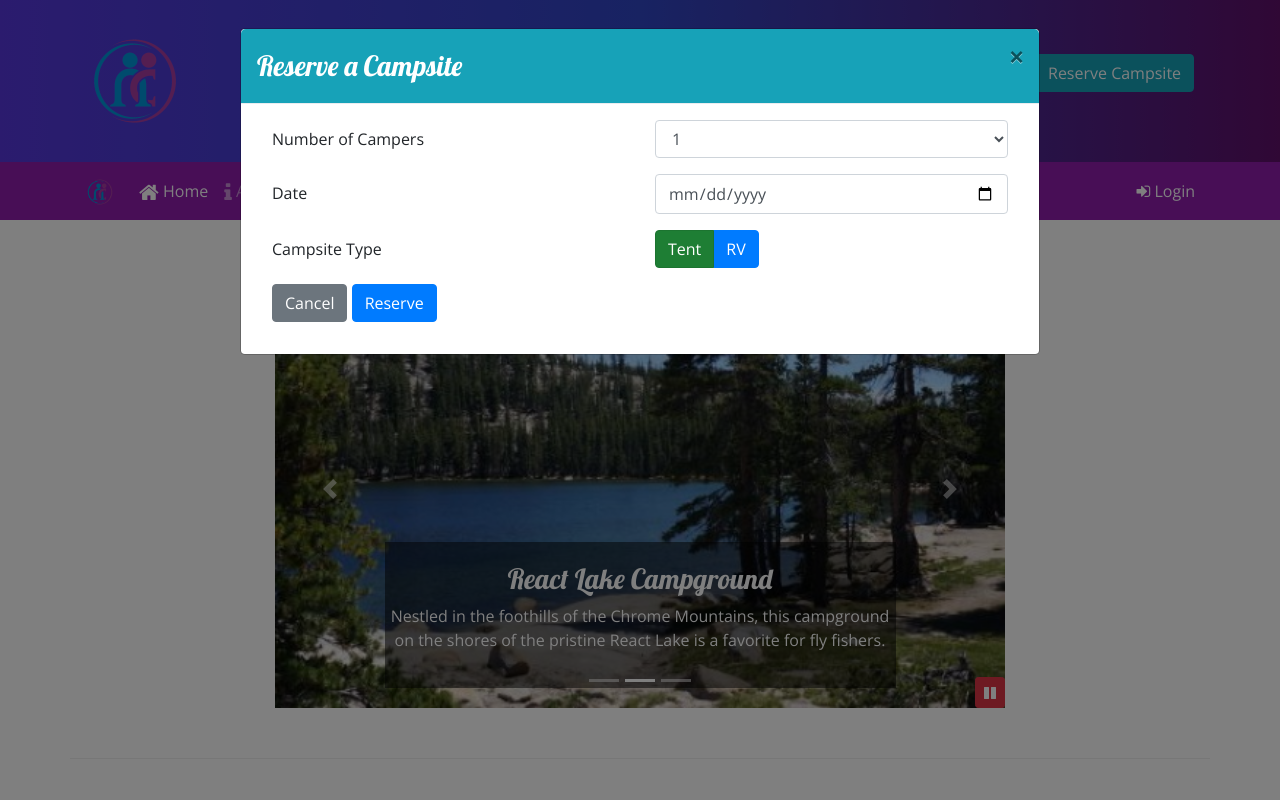
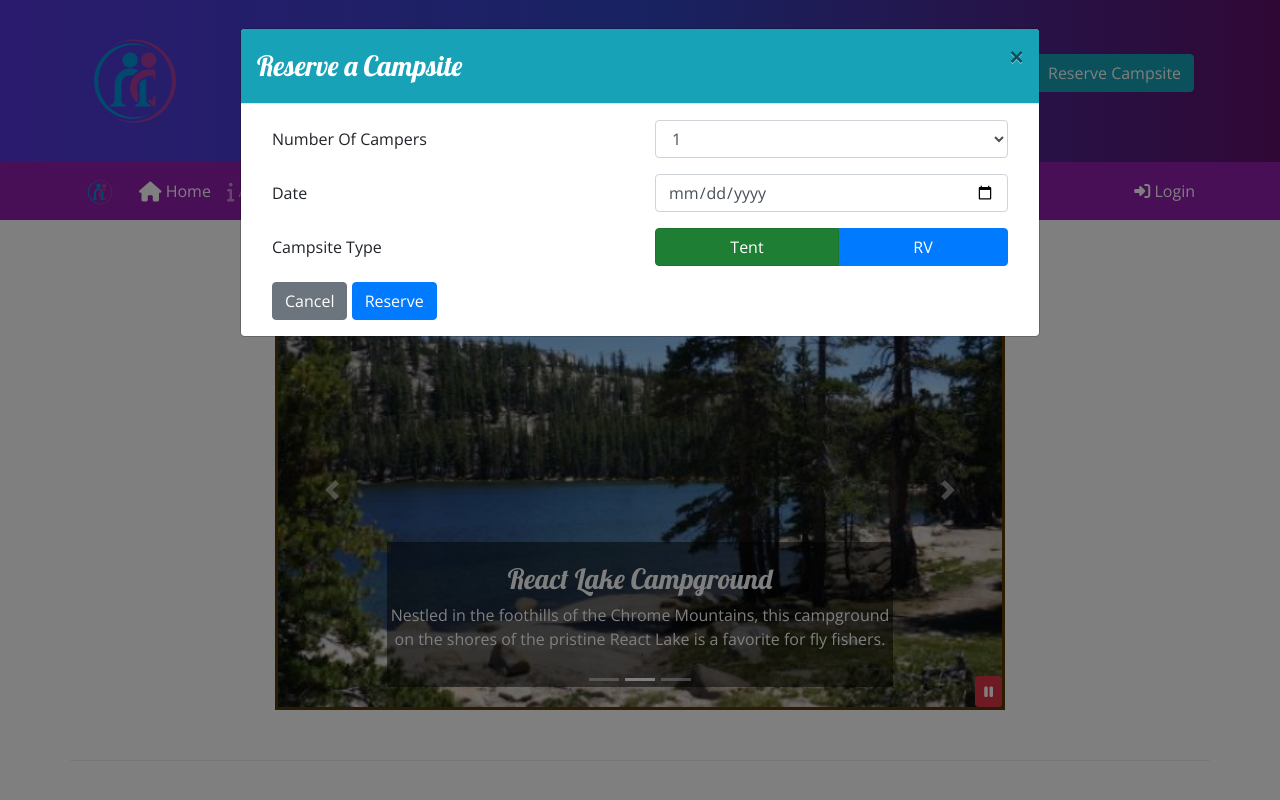
Before and after one commit to alia20/Prj-Camp, a plain HTML site: page index.html in a window 1280 px wide. Both pictures are taken after a click on the button "Reserve Campsite". Shown: the top 800 px of the page. Drawn offline with nearby package versions, Linux system fonts and the light colour scheme.

Commit message:
made changes

```diff
--- a/css/style.css
+++ /dev/null
@@ -1,42 +0,0 @@
-body {
-  font-family: "Open Sans", sans-serif; }
-
-h1, h2, h3 {
-  font-family: "Lobster", cursive; }
-
-header h2 {
-  color: #CEC8FF; }
-
-.site-footer {
-  background-image: linear-gradient(#CEC8FF, white);
-  padding: 20px 0; }
-
-.jumbotron {
-  margin: 0;
-  padding: 30px;
-  background-image: linear-gradient(to right, #5637dd, #3046C5, #60106b);
-  color: white; }
-
-.row-content {
-  padding: 50px 0;
-  border-bottom: 1px ridge;
-  min-height: 200px; }
-
-.navbar-dark {
-  background-color: #901CAD; }
-
-.tab-content {
-  border: 1px solid #DDD;
-  border-top: none;
-  padding: 10px; }
-
-.carousel-caption {
-  background-color: rgba(0, 0, 0, 0.5); }
-
-.carousel {
-  border: solid #5637dd #5637dd; }
-
-#carouselButton {
-  position: absolute;
-  right: 0;
-  bottom: 0; }
--- a/css/style.scss
+++ /dev/null
@@ -1,65 +0,0 @@
-$color-primary: #3046C5;
-$color-secondary: #5637dd;
-$color-pale: #CEC8FF;
-$color-mid: #901CAD;
-$color-dark: #60106b;
-$color-transparent-black: rgba(0, 0, 0, 0.5);
-
-$body-font: "Open Sans", sans-serif;
-$header-font:"Lobster", cursive;
-
-body {
-    font-family: "Open Sans", sans-serif;
-}
-
-h1, h2, h3 {
-    font-family: "Lobster", cursive;
-}
-
-h2 {
-    $color-primary: #3046C5;
-}
-
-header {
-    h2 {
-        color: $color-pale;
-    }
-}
-
-.site-footer {
-    background-image: linear-gradient($color-pale, white);
-    padding: 20px 0;
-}
-
-.jumbotron {
-    margin: 0;
-    padding: 30px;
-    background-image: linear-gradient(to right,$color-secondary,$color-primary,$color-dark);
-    color: white;
-}
-
-.row-content {
-    padding: 50px 0;
-    border-bottom: 1px ridge;
-    min-height: 200px;
-}
-.navbar-dark {
-    background-color:$color-mid;
-}
-.tab-content {
-    border: 1px solid #DDD;
-    border-top: none;
-    padding: 10px;
-}
-
-.carousel-caption{
-    background-color:$color-transparent-black;
-}
-.carousel{
-    border:solid #5637dd $color-secondary;
-}
-#carouselButton {
-    position: absolute;
-    right: 0;
-    bottom: 0;
-}
--- a/index.html
+++ b/index.html
@@ -5,14 +5,18 @@
     <!-- Required meta tags always come first -->
     <meta charset="utf-8" />
     <meta name="viewport" content="width=device-width, initial-scale=1" />
-    <!-- build:css css/main.css -->
-    <link rel="stylesheet" href="node_modules/bootstrap/dist/css/bootstrap.min.css" />
+    <!-- bootstrap link -->
+    <link rel="stylesheet" href="https://stackpath.bootstrapcdn.com/bootstrap/4.4.1/css/bootstrap.min.css"
+        integrity="sha384-Vkoo8x4CGsO3+Hhxv8T/Q5PaXtkKtu6ug5TOeNV6gBiFeWPGFN9MuhOf23Q9Ifjh" crossorigin="anonymous" />
+    <!-- bootstrap addons -->
+    <title>NuCamp: A Better Way To Camp</title>
+    <link rel="stylesheet" href="https://fonts.googleapis.com/css?family=Lobster|Open+Sans" />
     <link rel="stylesheet" href="node_modules/font-awesome/css/font-awesome.min.css" />
     <link rel="stylesheet" href="node_modules/bootstrap-social/bootstrap-social.css" />
-    <link rel="stylesheet" href="css/style.css" />
-    <!-- endbuild -->
-    <link rel="stylesheet" href="https://fonts.googleapis.com/css?family=Lobster|Open+Sans" />
-    <title>NuCamp: A Better Way To Camp</title>
+    <!-- external stylesheet -->
+    <link rel="stylesheet" href="style.css" />
+
+
 </head>
 
 <body>
@@ -44,7 +48,7 @@
                     <div class="container-fluid">
                         <form id="reserveForm">
                             <div class="row form-group">
-                                <label for="numCampers" class="col-sm-6 col-form-label">Number of Campers</label>
+                                <label for="numCampers" class="col-sm-6 col-form-label">Number Of Campers</label>
                                 <div class="col">
                                     <select  class="form-control" name="numCampers" id="numCampers">
                                         <option value="1">1</option>
@@ -73,7 +77,7 @@
                                       </label>
                                 </div>
                             </div>
-                            <div class="row form-group">
+                            <div class="row">
                                 <div class="col">
                                     <button class="btn btn-secondary"  data-dismiss="modal" type="button">Cancel</button>
                                     <button class="btn btn-primary" type="submit">Reserve</button>
@@ -272,13 +276,27 @@
             </div>
         </div>
     </footer>
-    <!-- jQuery must come first, then Popper.js, then the Bootstrap JavaScript plugins.-->
-    <!-- build:js js/main.js -->
+     <!-- jQuery must come first, then Popper.js, then the Bootstrap JavaScript plugins.-->
     <script src="node_modules/jquery/dist/jquery.slim.min.js"></script>
     <script src="node_modules/popper.js/dist/umd/popper.min.js"></script>
     <script src="node_modules/bootstrap/dist/js/bootstrap.min.js"></script>
-    <script src="js/script.js">  </script>
-    <!-- endbuild -->
+
+    <script>
+        $(function() {
+            $(".carousel").carousel( { interval: 2000 } );
+            $("#carouselButton").click(function(){
+                if ($("#carouselButton").children("i").hasClass("fa-pause")) {
+                    $(".carousel").carousel("pause");
+                    $("#carouselButton").children("i").removeClass("fa-pause");
+                    $("#carouselButton").children("i").addClass("fa-play");
+                } else {
+                    $(".carousel").carousel("cycle");
+                    $("#carouselButton").children("i").removeClass("fa-play");
+                    $("#carouselButton").children("i").addClass("fa-pause");
+                }
+            });
+        });
+    </script>
 </body>
 
 </html>
--- a/js/script.js
+++ /dev/null
@@ -1,14 +0,0 @@
-$(function() {
-    $(".carousel").carousel( { interval: 2000 } );
-    $("#carouselButton").click(function(){
-        if ($("#carouselButton").children("i").hasClass("fa-pause")) {
-            $(".carousel").carousel("pause");
-            $("#carouselButton").children("i").removeClass("fa-pause");
-            $("#carouselButton").children("i").addClass("fa-play");
-        } else {
-            $(".carousel").carousel("cycle");
-            $("#carouselButton").children("i").removeClass("fa-play");
-            $("#carouselButton").children("i").addClass("fa-pause");
-        }
-    });
-});
--- /dev/null
+++ b/style.css
@@ -0,0 +1,53 @@
+body {
+    font-family: "Open Sans", sans-serif;
+}
+
+h1, h2, h3 {
+    font-family: "Lobster", cursive;
+}
+
+h2 {
+    color: #3046C5;
+}
+
+header h2 {
+    color: #CEC8FF;
+}
+
+.site-footer {
+    background-image: linear-gradient(#CEC8FF, white);
+    padding: 20px 0;
+}
+
+.jumbotron {
+    margin: 0;
+    padding: 30px;
+    background-image: linear-gradient(to right, #5637DD, #3046C5, #60106B);
+    color: white;
+}
+
+.row-content {
+    padding: 50px 0;
+    border-bottom: 1px ridge;
+    min-height: 200px;
+}
+.navbar {
+    background-color: #901CAD;
+}
+.tab-content {
+    border: 1px solid #DDD;
+    border-top: none;
+    padding: 10px;
+}
+
+.carousel-caption{
+    background-color: rgb(0,0,0,0.5);
+}
+.carousel{
+    border:solid #563700;
+}
+#carouselButton {
+    position: absolute;
+    right: 0;
+    bottom: 0;
+}
```
Also changed, not shown: aboutus.html (+11 -12 lines), contactus.html (+9 -9 lines), package.json (deleted, +0 -38 lines), 2 other files.
